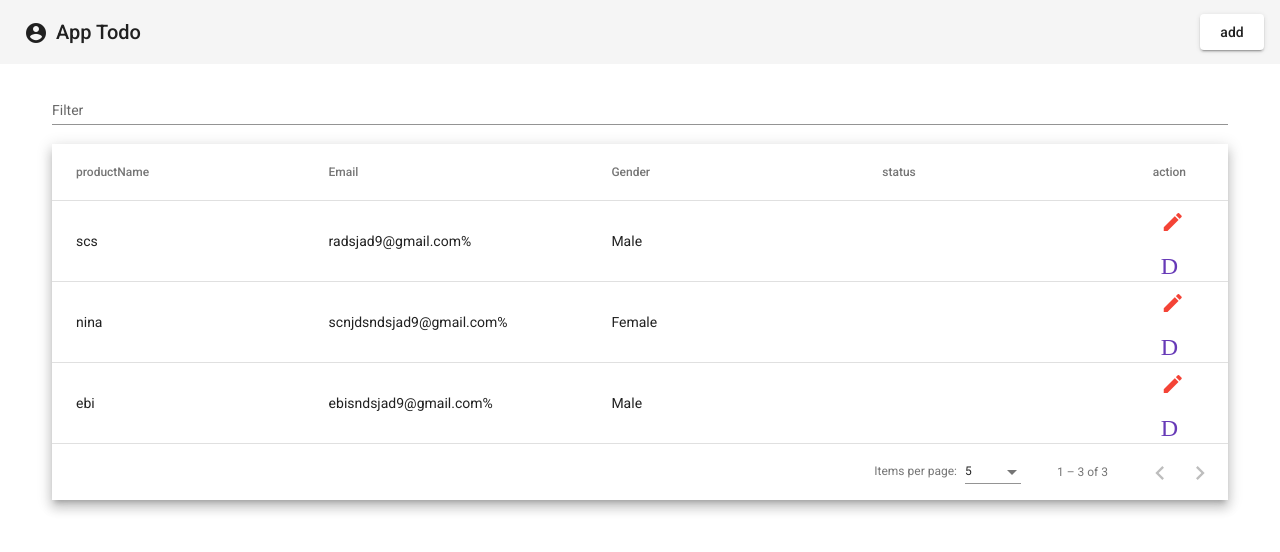
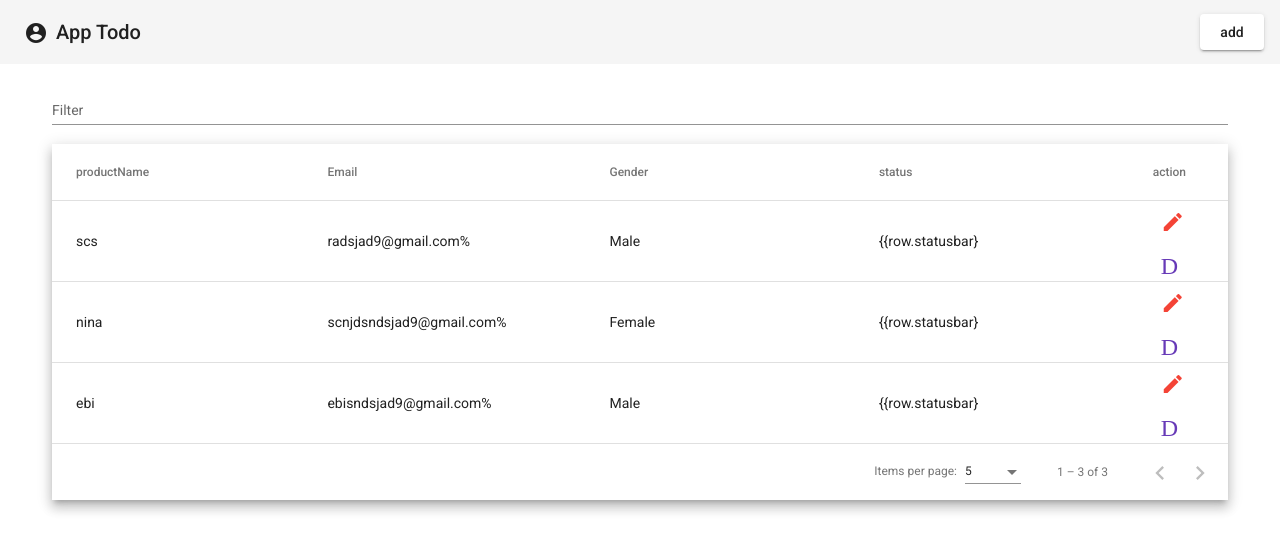
Before and after one commit to Sajjadv8/App-Todo, an Angular app: page / in a window 1280 px wide. Shown: the top 552 px of the page. Built offline with nearby package versions, Linux system fonts and the light colour scheme; data requests are answered from the project's data file.

Commit message:
CHANGE STATUS in html

```diff
--- a/src/app/app.component.html
+++ b/src/app/app.component.html
@@ -38,7 +38,7 @@
         <!-- status Column -->
         <ng-container matColumnDef="statusbar">
           <th mat-header-cell *matHeaderCellDef mat-sort-header> status </th>
-          <td mat-cell *matCellDef="let row"> {{row.status}} </td>
+          <td mat-cell *matCellDef="let row"> {{row.statusbar} </td>
         </ng-container>
         <!-----action column-->
         <ng-container matColumnDef="action">
```
